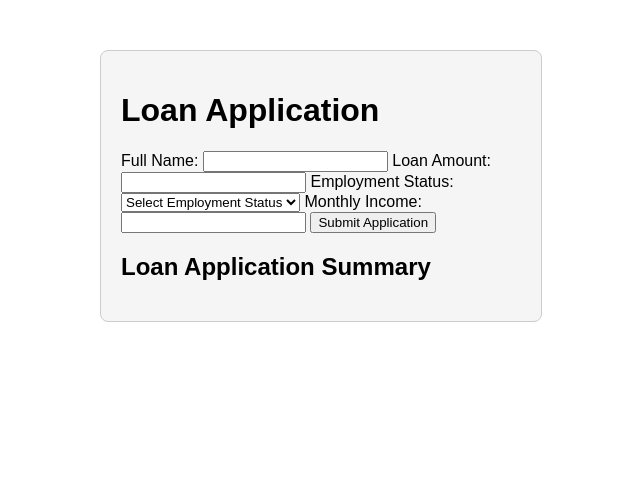
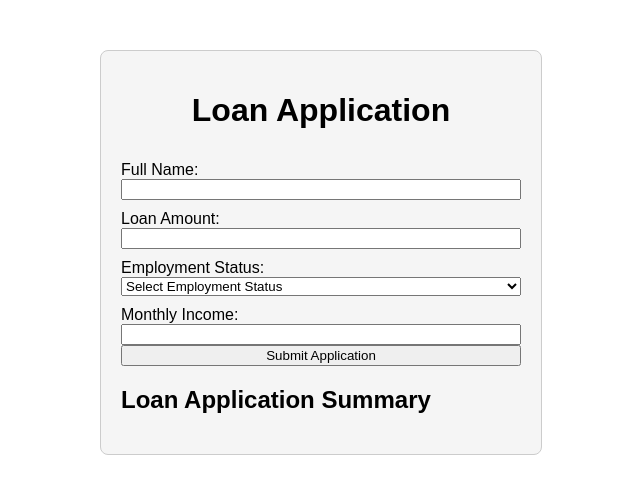
Before and after one commit to Kenneth732/Loan-application-JS, a plain HTML site: page index.html in a window 1280 px wide. Shown: the whole page, without its empty margins (319-959 px from the left). Drawn offline with Linux system fonts and the light colour scheme.

Commit message:
h1, form, label

```diff
--- a/static/css/style.css
+++ b/static/css/style.css
@@ -12,3 +12,16 @@ body {
     border-radius: 8px;
     background-color: #f5f5f5;
 }
+
+h1 {
+    text-align: center;
+}
+
+form {
+    display: flex;
+    flex-direction: column;
+}
+
+label {
+    margin-top: 10px;
+}
```
